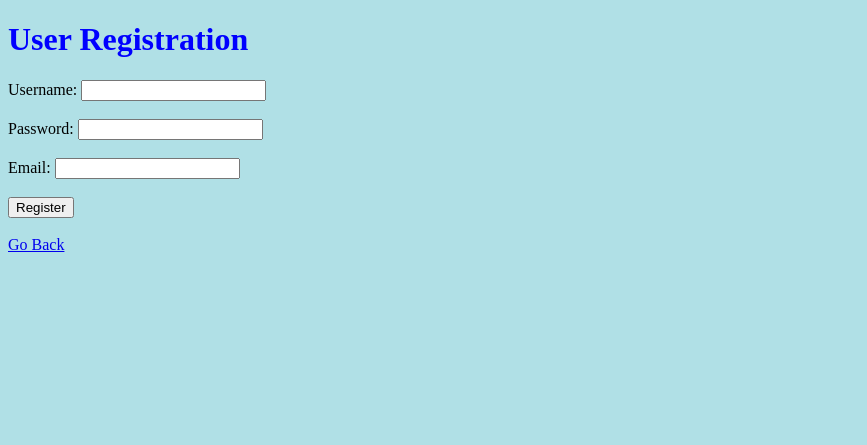
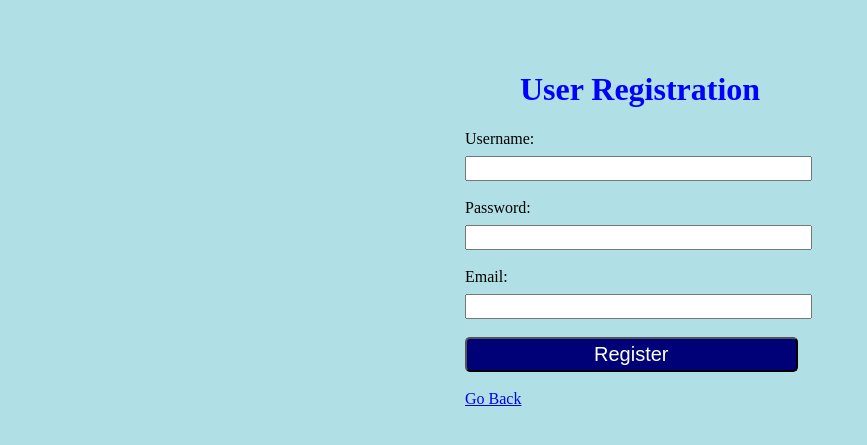
Before and after one commit to bill173/comp606A1P1, a PHP site: page /register.php in a window 1280 px wide. Shown: the top 445 px of the page, without its empty margins (0-867 px from the left). Run offline with PHP 8.4, Linux system fonts and the light colour scheme.

Commit message:
modify some css style

```diff
--- a/login.php
+++ b/login.php
@@ -20,8 +20,8 @@ input[type=text], input[type=password]{
 }
 input[type=submit]{
     width:100%;
-    background-color:#007;
-    color:#fff;
+    background-color:#009;
+    color:red;
     padding:6px;
     font-size:20px;
     cursor:pointer;
--- a/register.php
+++ b/register.php
@@ -3,12 +3,36 @@
 <head>
 <title>User Registration</title>
 <style>
+.register{
+    width:350px;
+    margin:50px auto;
+    border-radius:10px;
+    padding:10px 40px 25px;
+    margin-top:40px;
+}
+input[type=text], input[type=password]{
+    width:95%;
+    padding:5px;
+    margin-top:8px;
+    padding-left:5px;
+    font-size:10px;
+}
+input[type=submit]{
+    width:95%;
+    background-color:#007;
+    color:#fff;
+    padding:4px;
+    font-size:20px;
+    cursor:pointer;
+    border-radius:5px;
+}
 body {background-color: powderblue;}
 h1   {color: blue;}
 </style>
 </head>
 <body>
-<h1>User Registration</h1>
+<div class="register">
+<h1 align="center">User Registration</h1>
 <form action="" method="post">
 <label>Username: </label><input type="text" name="user"><br/><br/>
 <label>Password: </label><input type="password" name="pass"><br/><br/>
@@ -52,3 +76,5 @@ h1   {color: blue;}
         mysqli_close($conn);//closing connection
     }
 ?>
+</body>
+</html>
```
